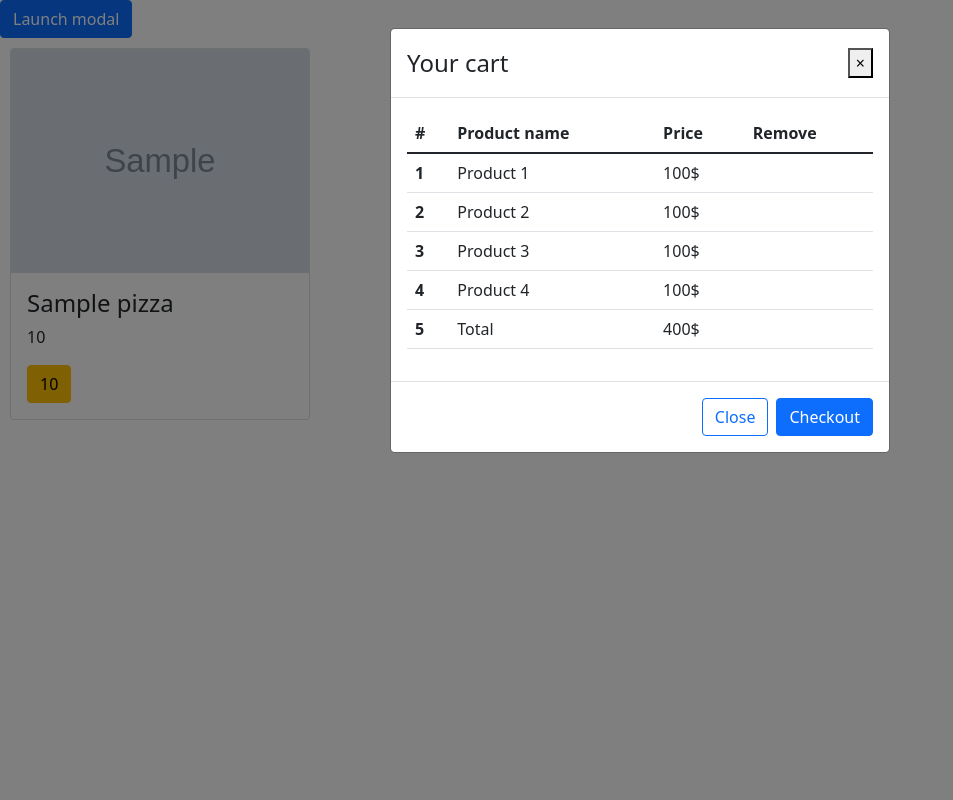
After one commit to sircollo/Crustacean-Pizza, a Flask app: template app/templates/cart.html in a window 1280 px wide, after a click on "Launch modal". The commit adds this page. Shown: the whole page, without its empty margins (0-953 px from the left). Run offline with Flask 2, Linux system fonts and the light colour scheme; the template is opened without the code that fills it: values that come from a table or form of the project are taken from there, others are empty; tables that the repository leaves empty hold one stand-in row (values such as "Sample post"); grey boxes marked "Sample" are stand-in pictures; some libraries are stand-ins or nearby versions.

Commit message:
Added more files

```diff
--- a/app/main/forms.py
+++ b/app/main/forms.py
@@ -1,6 +1,6 @@
 from sre_parse import CATEGORIES
 from flask_wtf import FlaskForm
-from wtforms import StringField,SubmitField,SelectField,TextAreaField,IntegerField
+from wtforms import StringField,SubmitField,SelectField,TextAreaField,IntegerField,FileField
 from wtforms.validators import DataRequired
 
 SIZES = [('Large','Large'),('Medium','Medium'),('Small','Small')]
@@ -9,11 +9,12 @@ class PizzaForm(FlaskForm):
   pizza_name = StringField('Pizza Name',validators=[DataRequired()])
   pizza_size = SelectField('Pizza Size',choices=SIZES,validators=[DataRequired()])
   pizza_price = IntegerField('Pizza Price',validators=[DataRequired()])
-  pizza_picture_path = StringField('Picture', validators=[DataRequired()])
+  pizza_picture_path = FileField('Picture', validators=[DataRequired()])
   submit = SubmitField('Post')
 
 class OrderForm(FlaskForm):
   pizza_name = StringField('Name',validators=[DataRequired()])
   pizza_size = SelectField('Size',choices=SIZES,validators=[DataRequired()])
   topping_name = SelectField('Topping',choices=TOPPINGS,validators=[DataRequired()])
+
   submit = SubmitField('Post')
--- /dev/null
+++ b/app/templates/cart.html
@@ -0,0 +1,85 @@
+
+<link href="https://cdn.jsdelivr.net/npm/bootstrap@5.1.3/dist/css/bootstrap.min.css" rel="stylesheet" integrity="sha384-1BmE4kWBq78iYhFldvKuhfTAU6auU8tT94WrHftjDbrCEXSU1oBoqyl2QvZ6jIW3" crossorigin="anonymous">
+<!-- Button trigger modal-->
+<button type="button" class="btn btn-primary" data-toggle="modal" data-target="#modalCart">Launch modal</button>
+
+<!-- Modal: modalCart -->
+<div class="modal fade" id="modalCart" tabindex="-1" role="dialog" aria-labelledby="exampleModalLabel"
+  aria-hidden="true">
+  <div class="modal-dialog" role="document">
+    <div class="modal-content">
+      <!--Header-->
+      <div class="modal-header">
+        <h4 class="modal-title" id="myModalLabel">Your cart</h4>
+        <button type="button" class="close" data-dismiss="modal" aria-label="Close">
+          <span aria-hidden="true">×</span>
+        </button>
+      </div>
+      <!--Body-->
+      <div class="modal-body">
+
+        <table class="table table-hover">
+          <thead>
+            <tr>
+              <th>#</th>
+              <th>Product name</th>
+              <th>Price</th>
+              <th>Remove</th>
+            </tr>
+          </thead>
+          <tbody>
+            <tr>
+              <th scope="row">1</th>
+              <td>Product 1</td>
+              <td>100$</td>
+              <td><a><i class="fas fa-times"></i></a></td>
+            </tr>
+            <tr>
+              <th scope="row">2</th>
+              <td>Product 2</td>
+              <td>100$</td>
+              <td><a><i class="fas fa-times"></i></a></td>
+            </tr>
+            <tr>
+              <th scope="row">3</th>
+              <td>Product 3</td>
+              <td>100$</td>
+              <td><a><i class="fas fa-times"></i></a></td>
+            </tr>
+            <tr>
+              <th scope="row">4</th>
+              <td>Product 4</td>
+              <td>100$</td>
+              <td><a><i class="fas fa-times"></i></a></td>
+            </tr>
+            <tr class="total">
+              <th scope="row">5</th>
+              <td>Total</td>
+              <td>400$</td>
+              <td></td>
+            </tr>
+          </tbody>
+        </table>
+
+      </div>
+      <!--Footer-->
+      <div class="modal-footer">
+        <button type="button" class="btn btn-outline-primary" data-dismiss="modal">Close</button>
+        <button class="btn btn-primary">Checkout</button>
+      </div>
+    </div>
+  </div>
+</div>
+<!-- Modal: modalCart -->
+<script src="https://code.jquery.com/jquery-3.2.1.slim.min.js" integrity="sha384-KJ3o2DKtIkvYIK3UENzmM7KCkRr/rE9/Qpg6aAZGJwFDMVNA/GpGFF93hXpG5KkN" crossorigin="anonymous"></script>
+<script src="https://cdn.jsdelivr.net/npm/popper.js@1.12.9/dist/umd/popper.min.js" integrity="sha384-ApNbgh9B+Y1QKtv3Rn7W3mgPxhU9K/ScQsAP7hUibX39j7fakFPskvXusvfa0b4Q" crossorigin="anonymous"></script>
+<script src="https://cdn.jsdelivr.net/npm/bootstrap@4.0.0/dist/js/bootstrap.min.js" integrity="sha384-JZR6Spejh4U02d8jOt6vLEHfe/JQGiRRSQQxSfFWpi1MquVdAyjUar5+76PVCmYl" crossorigin="anonymous"></script>
+
+<div class="card" style="width:300px; margin: 10px;">
+  <img class="card-img-top" src="{{url_for('static',filename=pizza.pizza_picture_path)}}" alt="Card image">
+  <div class="card-body">
+    <h4 class="card-title">{{pizza.pizza_name}}</h4>
+    <p class="card-text">{{pizza.pizza_price}}</p>
+   <a href="#" class="btn btn-warning"  data-toggle="modal" data-target="#modalCart">{{pizza.pizza_price}}</a>
+  </div>
+</div>
--- a/app/templates/macros.html
+++ b/app/templates/macros.html
@@ -1,12 +1,12 @@
 {% macro displayPizzas(pizzas) %}
 {% for pizza in pizzas %}
 <section class="pizza-card">
-  <p>
+
   <img class="card-img-top" src="{{url_for('static',filename=pizza.profile_pic_path)}}" alt="Card image">
     <h4 class="card-title">{{pizza.pizza_name}}</h4>
     <p class="card-text">{{pizza.pizza_price}}</p>
     <a href="#" class="btn btn-primary">{{pizza.pizza_price}}</a>
-  </p>
+
 </section>
 
 {%endfor%}
--- a/config.py
+++ b/config.py
@@ -15,9 +15,9 @@ class ProdConfig(Config):
   pass
 
 class DevConfig(Config):
-  # SQLALCHEMY_DATABASE_URI = 'postgresql+psycopg2://collo:1234@localhost/pizzadb'
+  SQLALCHEMY_DATABASE_URI = 'postgresql+psycopg2://collo:1234@localhost/pizzadb'
   # SQLALCHEMY_DATABASE_URI = 'postgresql+psycopg2://adeh:adeh123!@localhost/pizzadb'
-  SQLALCHEMY_DATABASE_URI = 'postgresql+psycopg2://postgres:dclxvi@localhost/pizzadb'
+  # SQLALCHEMY_DATABASE_URI = 'postgresql+psycopg2://postgres:dclxvi@localhost/pizzadb'
   # SQLALCHEMY_DATABASE_URI = 'postgresql+psycopg2://teresiah:1234@localhost/pizzadb'
   DEBUG = True
 
```
Also changed, not shown: app/auth/forms.py (+12 -0 lines), app/auth/views.py (+11 -1 lines), app/main/views.py (+14 -1 lines), app/templates/auth/login.html (added, +44 -0 lines), app/templates/menu.html (+28 -5 lines), app/templates/new_pizza.html (+19 -9 lines).
